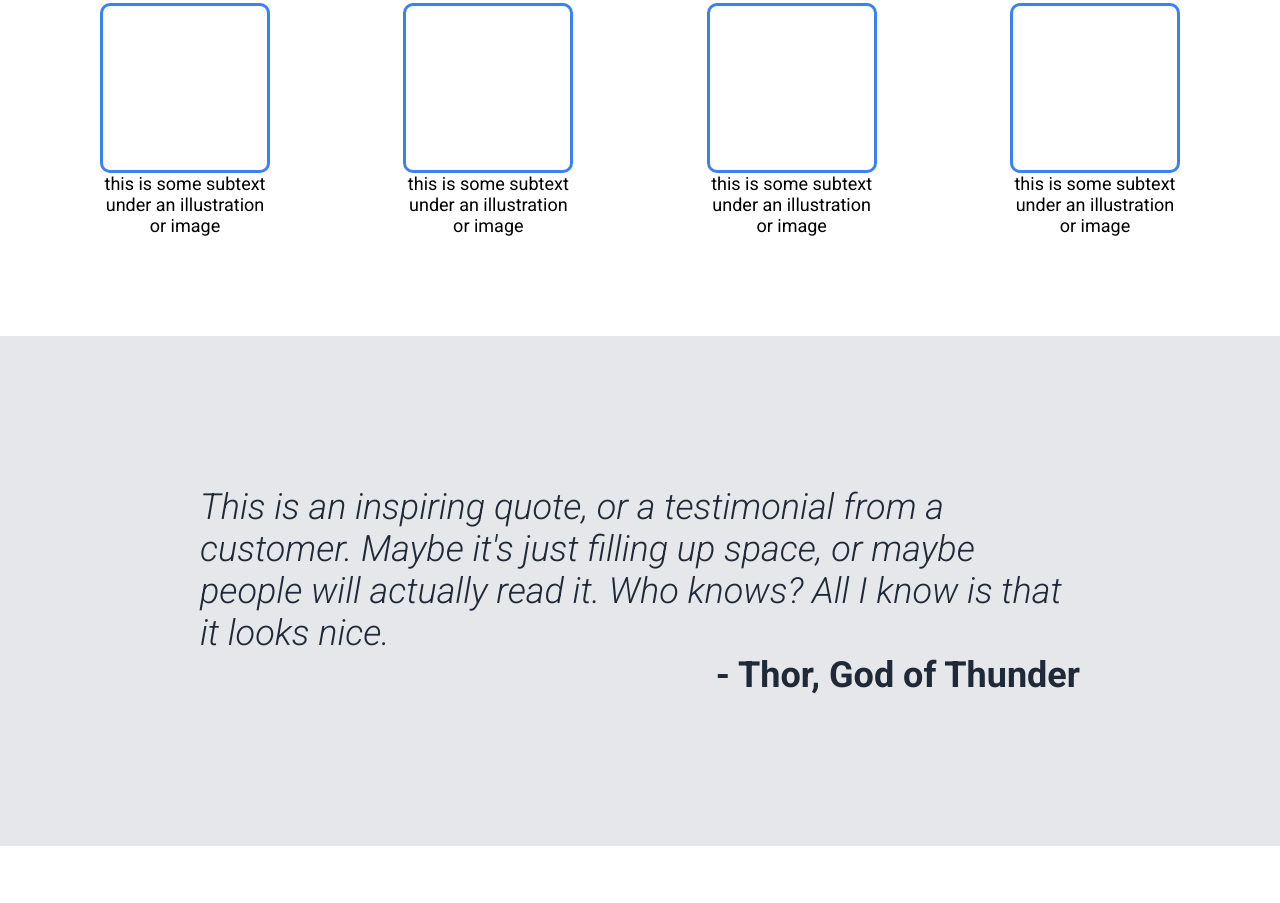
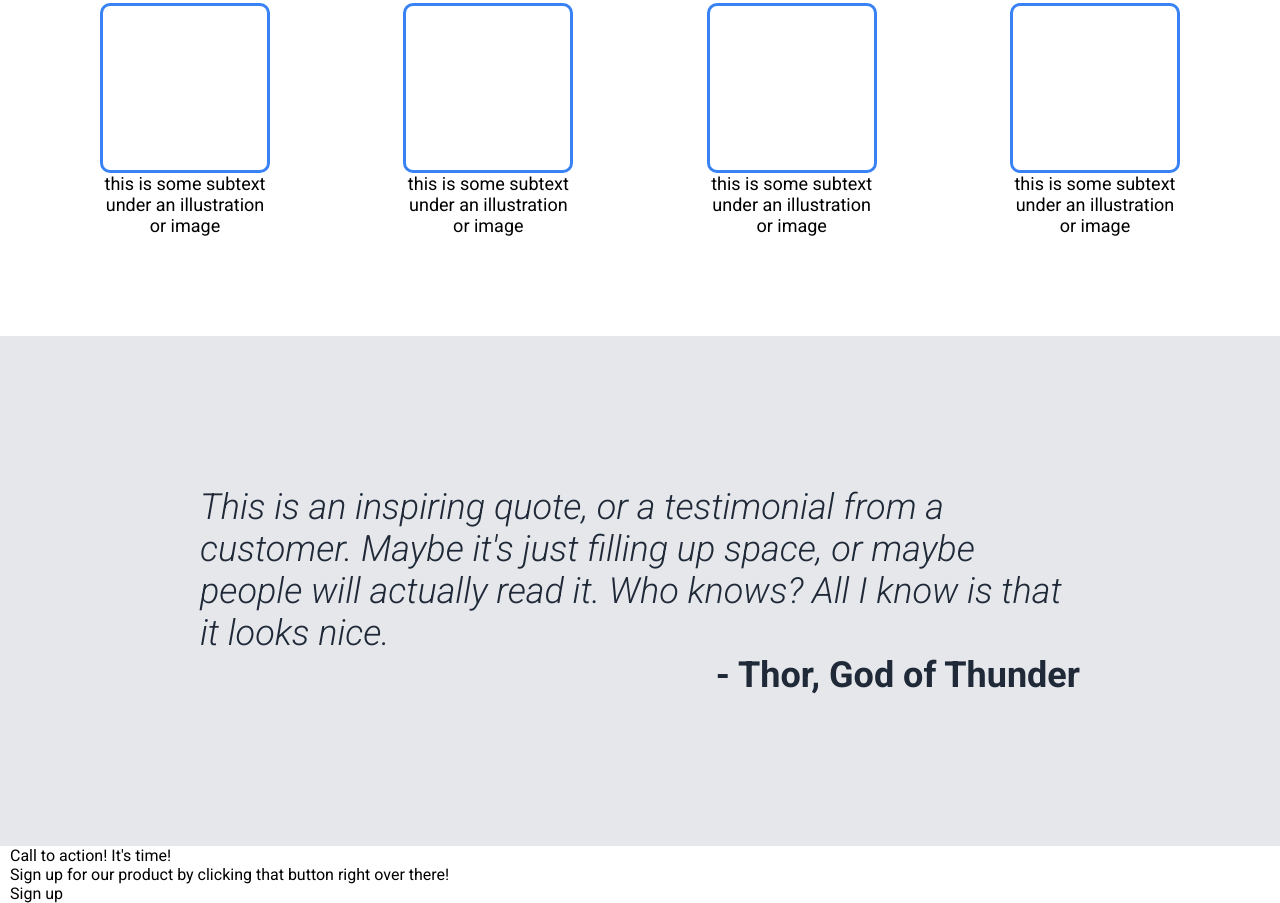
Before and after one commit to DavydTseluiko/the-odin-project, a plain HTML site: page landing-page/index.html in a window 1280 px wide. Shown: the part 989-1892 px from the top of the page. Before the commit the page ends 1835 px from the top, so only its background shows below. Drawn offline with Linux system fonts and the light colour scheme.

Commit message:
Add section four in html file

```diff
--- a/landing-page/index.html
+++ b/landing-page/index.html
@@ -81,5 +81,21 @@
                 <p class="quotation__author">- Thor, God of Thunder</p>
             </div>
         </section>
+        <section class="section-four form">
+            <div class="container">
+                <div class="form__flex">
+                    <div class="form__text">
+                        <div class="form__title">
+                            Call to action! It's time!
+                        </div>
+                        <div class="form__description">
+                            Sign up for our product by clicking that button
+                            right over there!
+                        </div>
+                    </div>
+                    <div class="form__button">Sign up</div>
+                </div>
+            </div>
+        </section>
     </body>
 </html>
```
